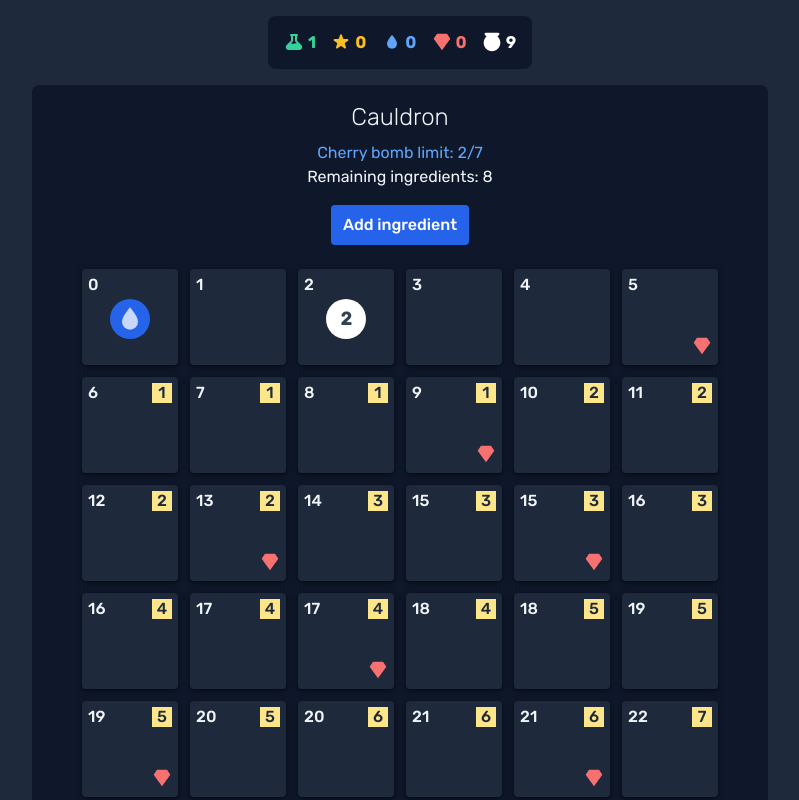
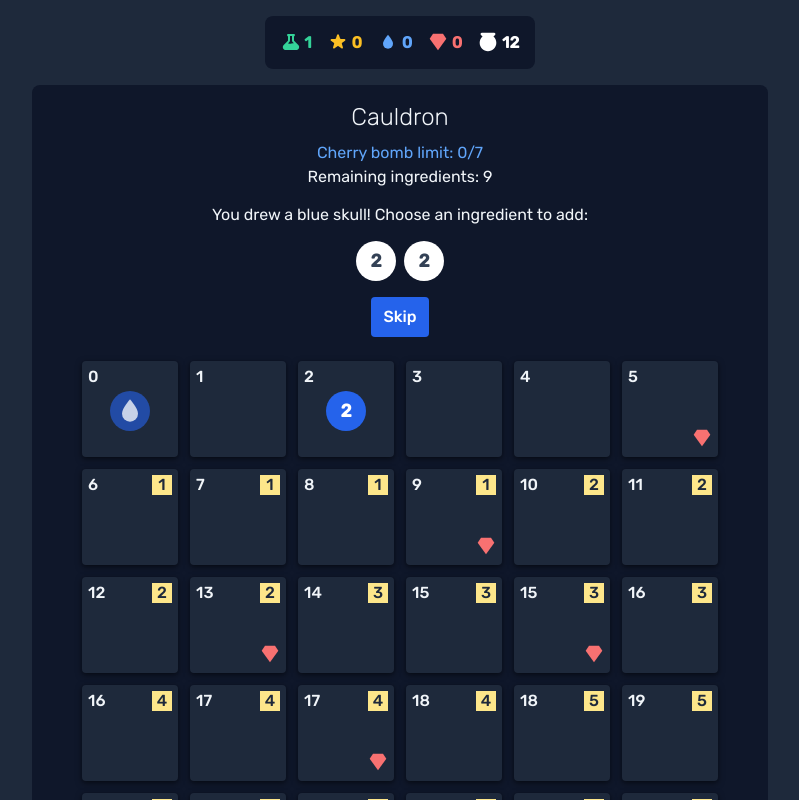
Before and after one commit to itsMapleLeaf/potion-brewing-deck-builder, a React (Vite) app: page / in a window 1280 px wide. Both pictures are taken after a click on the button "Add ingredient". Shown: the top 800 px of the page, without its empty margins (240-1039 px from the left). Built offline with nearby package versions, Linux system fonts and the light colour scheme.

Commit message:
blue piece selection effect

```diff
--- a/src/common/helpers.ts
+++ b/src/common/helpers.ts
@@ -11,3 +11,15 @@ export function pickRandom<T>(array: T[]): T | undefined {
 export function randomRange(min: number, max: number): number {
   return Math.floor(Math.random() * (max - min + 1)) + min
 }
+
+export function removeRandomItems<T>(items: (T | undefined)[], count = 1): T[] {
+  const removedItems: T[] = []
+  for (let i = 0; i < count; i++) {
+    const index = Math.floor(Math.random() * items.length)
+    const item = items.splice(index, 1)[0]
+    if (item !== undefined) {
+      removedItems.push(item)
+    }
+  }
+  return removedItems
+}
--- a/src/game/BrewingScreen.tsx
+++ b/src/game/BrewingScreen.tsx
@@ -2,17 +2,20 @@ import clsx from "clsx"
 import { cauldronSpaces } from "../cauldron/cauldron-space"
 import { CauldronSpaceTile } from "../cauldron/CauldronSpaceTile"
 import { IngredientTile } from "../ingredient/IngredientTile"
+import type { Ingredient } from "../ingredient/types"
 import { SolidButton } from "../ui/SolidButton"
 import { appSectionCardClass } from "./Game"
 import type { GameState } from "./state"
 import { cherryBombLimit } from "./state"
 
-export function BrewingScreen({
-  bag,
-  cauldron,
-  onAddIngredient,
-}: GameState["brewingScreen"] & { onAddIngredient: () => void }) {
-  const cherryValue = cauldron
+type Props = GameState["brewingScreen"] & {
+  onAddIngredient: () => void
+  onBlueSkullChoice: (choices: Ingredient[], choiceIndex: number) => void
+  onBlueSkullSkip: () => void
+}
+
+export function BrewingScreen({ action, ...props }: Props) {
+  const cherryValue = props.cauldron
     .filter((piece) => piece.kind === "white")
     .reduce((count, piece) => count + piece.value, 0)
 
@@ -31,15 +34,42 @@ export function BrewingScreen({
           Cherry bomb limit: {cherryValue}/{cherryBombLimit}
         </p>
 
-        <p>Remaining ingredients: {bag.length}</p>
+        <p>Remaining ingredients: {props.bag.length}</p>
 
-        <section className="flex gap-2 mt-4">
-          <SolidButton onClick={onAddIngredient}>Add ingredient</SolidButton>
-        </section>
+        {action.type === "addIngredient" && (
+          <div className="mt-4">
+            <SolidButton onClick={props.onAddIngredient}>
+              Add ingredient
+            </SolidButton>
+          </div>
+        )}
+
+        {action.type === "blueSkullChooseIngredient" && (
+          <div className="flex flex-col items-center gap-4 mt-4">
+            <p className="leading-tight">
+              You drew a blue skull! Choose an ingredient to add:
+            </p>
+            <ul className="flex flex-wrap justify-center gap-2">
+              {action.choices.map((choice, index) => (
+                <li key={index}>
+                  <button
+                    type="button"
+                    onClick={() => {
+                      props.onBlueSkullChoice(action.choices, index)
+                    }}
+                  >
+                    <IngredientTile piece={choice} />
+                  </button>
+                </li>
+              ))}
+            </ul>
+            <SolidButton onClick={props.onBlueSkullSkip}>Skip</SolidButton>
+          </div>
+        )}
 
         <section className="flex flex-wrap justify-center gap-3 mt-6">
           {cauldronSpaces.map((space, index) => {
-            const piece = cauldron[index]
+            const piece = props.cauldron[index]
             return (
               <CauldronSpaceTile key={index} space={space}>
                 {piece && <IngredientTile piece={piece} />}
--- a/src/game/Game.tsx
+++ b/src/game/Game.tsx
@@ -1,6 +1,6 @@
 import produce from "immer"
 import { useState } from "react"
-import { randomRange } from "../common/helpers"
+import { removeRandomItems } from "../common/helpers"
 import { range } from "../common/range"
 import { BrewingScreen } from "./BrewingScreen"
 import { initialGameState } from "./state"
@@ -21,14 +21,70 @@ export function Game() {
           onAddIngredient={() => {
             setState(
               produce((draft) => {
-                const index = randomRange(0, draft.brewingScreen.bag.length - 1)
-                const [piece] = draft.brewingScreen.bag.splice(index, 1)
+                const [piece] = removeRandomItems(draft.brewingScreen.bag)
                 if (!piece) return
 
                 for (const _ of range(0, piece.value - 1)) {
                   draft.brewingScreen.cauldron.push({ kind: "empty", value: 0 })
                 }
                 draft.brewingScreen.cauldron.push(piece)
+
+                if (piece.kind === "blue") {
+                  const choices = removeRandomItems(
+                    draft.brewingScreen.bag,
+                    piece.value
+                  )
+
+                  draft.brewingScreen.action = {
+                    type: "blueSkullChooseIngredient",
+                    choices,
+                  }
+                } else {
+                  draft.brewingScreen.action = { type: "addIngredient" }
+                }
+              })
+            )
+          }}
+          onBlueSkullChoice={(choices, choiceIndex) => {
+            setState(
+              produce((draft) => {
+                for (const [index, choice] of choices.entries()) {
+                  if (index === choiceIndex) {
+                    const piece = choice
+
+                    for (const _ of range(0, piece.value - 1)) {
+                      draft.brewingScreen.cauldron.push({
+                        kind: "empty",
+                        value: 0,
+                      })
+                    }
+
+                    draft.brewingScreen.cauldron.push(choice)
+
+                    if (piece.kind === "blue") {
+                      const choices = removeRandomItems(
+                        draft.brewingScreen.bag,
+                        piece.value
+                      )
+
+                      draft.brewingScreen.action = {
+                        type: "blueSkullChooseIngredient",
+                        choices,
+                      }
+                    } else {
+                      draft.brewingScreen.action = { type: "addIngredient" }
+                    }
+                  } else {
+                    draft.brewingScreen.bag.push(choice)
+                  }
+                }
+              })
+            )
+          }}
+          onBlueSkullSkip={() => {
+            setState(
+              produce((draft) => {
+                draft.brewingScreen.action = { type: "addIngredient" }
               })
             )
           }}
--- a/src/game/state.ts
+++ b/src/game/state.ts
@@ -10,6 +10,9 @@ export type GameState = {
   brewingScreen: {
     bag: Ingredient[]
     cauldron: Ingredient[]
+    action:
+      | { type: "addIngredient" }
+      | { type: "blueSkullChooseIngredient"; choices: Ingredient[] }
   }
 }
 
@@ -25,6 +28,9 @@ const initialBag: Ingredient[] = [
   { kind: "white", value: 2 },
   { kind: "white", value: 2 },
   { kind: "white", value: 3 },
+  { kind: "blue", value: 1 },
+  { kind: "blue", value: 2 },
+  { kind: "blue", value: 4 },
 ]
 
 export const initialGameState: GameState = {
@@ -37,5 +43,6 @@ export const initialGameState: GameState = {
   brewingScreen: {
     bag: initialBag,
     cauldron: [{ kind: "water", value: 0 }],
+    action: { type: "addIngredient" },
   },
 }
--- a/src/ingredient/IngredientTile.tsx
+++ b/src/ingredient/IngredientTile.tsx
@@ -7,6 +7,7 @@ export function IngredientTile({ piece }: { piece: Ingredient }) {
   const colorClasses: Dict<string, IngredientKind> = {
     green: clsx`bg-green-600 text-white`,
     orange: clsx`bg-yellow-600 text-white`,
+    blue: clsx`bg-blue-600 text-white`,
     white: clsx`bg-white text-gray-700`,
   }
 
@@ -15,9 +16,9 @@ export function IngredientTile({ piece }: { piece: Ingredient }) {
   if (piece.kind === "water") {
     return (
       <div
-        title="Your droplet"
+        title="This is your droplet, your ingredients start here."
         className={clsx(
-          "flex items-center justify-center w-10 h-10 rounded-full font-bold text-lg bg-blue-600 text-white/75"
+          "flex items-center justify-center w-10 h-10 rounded-full font-bold text-lg bg-blue-600/60 text-white/75"
         )}
       >
         <DropletIcon size={8} inline />
--- a/src/ingredient/types.ts
+++ b/src/ingredient/types.ts
@@ -3,4 +3,10 @@ export type Ingredient = {
   value: number
 }
 
-export type IngredientKind = "water" | "green" | "orange" | "white" | "empty"
+export type IngredientKind =
+  | "empty"
+  | "water"
+  | "green"
+  | "orange"
+  | "white"
+  | "blue"
```
Also changed, not shown: 1 other file (tests, documents, lock files or other folders).
